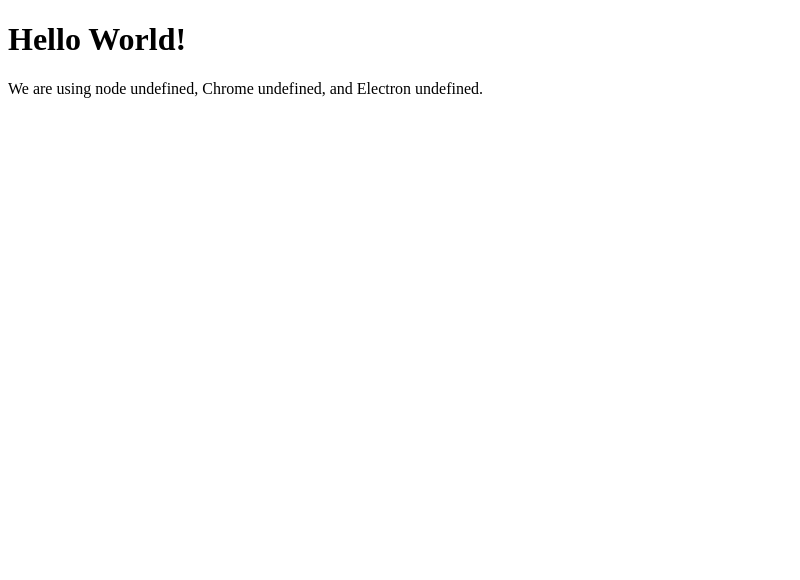
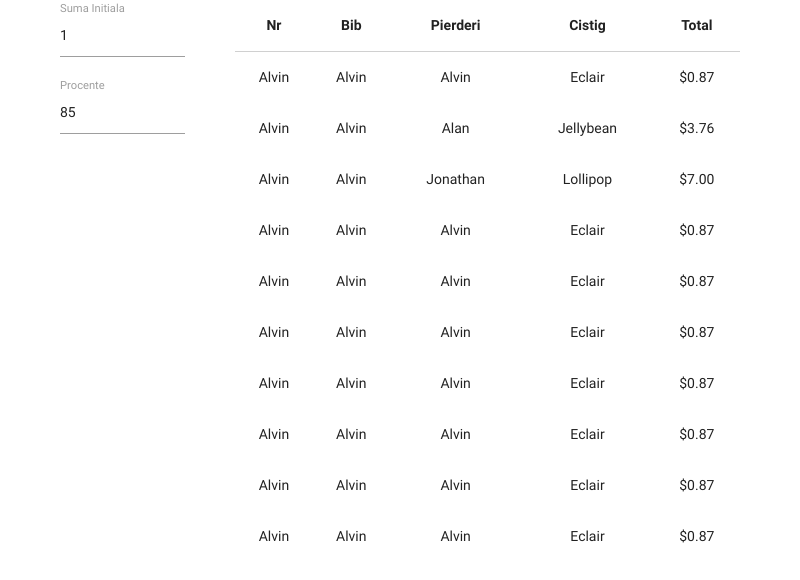
Before and after one commit to ecvilibrium/m3calculator, an Electron app: page index.html in a window 800 px wide. Drawn offline with nearby package versions, Linux system fonts and the light colour scheme.

Commit message:
UI Initial Concept

```diff
--- a/index.html
+++ b/index.html
@@ -1,13 +1,119 @@
 <!DOCTYPE html>
 <html>
-  <head>
-    <meta charset="UTF-8">
-    <title>Hello World!</title>
-  </head>
-  <body>
-    <h1>Hello World!</h1>
-    We are using node <script>document.write(process.versions.node)</script>,
-    Chrome <script>document.write(process.versions.chrome)</script>,
-    and Electron <script>document.write(process.versions.electron)</script>.
-  </body>
+
+<head>
+  <meta charset="UTF-8">
+  <link rel="stylesheet" href="https://cdnjs.cloudflare.com/ajax/libs/materialize/0.100.2/css/materialize.min.css">
+  <title>M3Calculator</title>
+</head>
+
+<body>
+  <div class="container">
+    <div class="row">
+
+      <div class="col s3">
+        <!-- Grey navigation panel -->
+        <div class="row">
+          <div class="input-field col s10">
+            <input value="1" id="first_name2" type="text" class="validate">
+            <label class="active" for="first_name2">Suma Initiala</label>
+          </div>
+          <div class="input-field col s10">
+            <input value="85" id="first_name2" type="text" class="validate">
+            <label class="active" for="first_name2">Procente</label>
+          </div>
+        </div>
+      </div>
+
+      <div class="col s9">
+        <!-- Teal page content  -->
+        <table class="centered">
+          <thead>
+            <tr>
+              <th>Nr</th>
+              <th>Bib</th>
+              <th>Pierderi</th>
+              <th>Cistig</th>
+              <th>Total</th>
+            </tr>
+          </thead>
+
+          <tbody>
+            <tr>
+              <td>Alvin</td>
+              <td>Alvin</td>
+              <td>Alvin</td>
+              <td>Eclair</td>
+              <td>$0.87</td>
+            </tr>
+            <tr>
+              <td>Alvin</td>
+              <td>Alvin</td>
+              <td>Alan</td>
+              <td>Jellybean</td>
+              <td>$3.76</td>
+            </tr>
+            <tr>
+              <td>Alvin</td>
+              <td>Alvin</td>
+              <td>Jonathan</td>
+              <td>Lollipop</td>
+              <td>$7.00</td>
+            </tr>
+            <tr>
+              <td>Alvin</td>
+              <td>Alvin</td>
+              <td>Alvin</td>
+              <td>Eclair</td>
+              <td>$0.87</td>
+            </tr>
+            <tr>
+              <td>Alvin</td>
+              <td>Alvin</td>
+              <td>Alvin</td>
+              <td>Eclair</td>
+              <td>$0.87</td>
+            </tr>
+            <tr>
+              <td>Alvin</td>
+              <td>Alvin</td>
+              <td>Alvin</td>
+              <td>Eclair</td>
+              <td>$0.87</td>
+            </tr>
+            <tr>
+              <td>Alvin</td>
+              <td>Alvin</td>
+              <td>Alvin</td>
+              <td>Eclair</td>
+              <td>$0.87</td>
+            </tr>
+            <tr>
+              <td>Alvin</td>
+              <td>Alvin</td>
+              <td>Alvin</td>
+              <td>Eclair</td>
+              <td>$0.87</td>
+            </tr>
+            <tr>
+              <td>Alvin</td>
+              <td>Alvin</td>
+              <td>Alvin</td>
+              <td>Eclair</td>
+              <td>$0.87</td>
+            </tr>
+            <tr>
+              <td>Alvin</td>
+              <td>Alvin</td>
+              <td>Alvin</td>
+              <td>Eclair</td>
+              <td>$0.87</td>
+            </tr>
+          </tbody>
+        </table>
+      </div>
+    </div>
+  </div>
+</body>
+
 </html>
--- a/main.js
+++ b/main.js
@@ -16,7 +16,7 @@ function createWindow() {
     slashes: true
   }));
   // Open the Devtools.
-  win.webContents.openDevTools();
+  //win.webContents.openDevTools();
   //Emmited when the window is closed.
   win.on('closed', () => {
     win = null;
```
